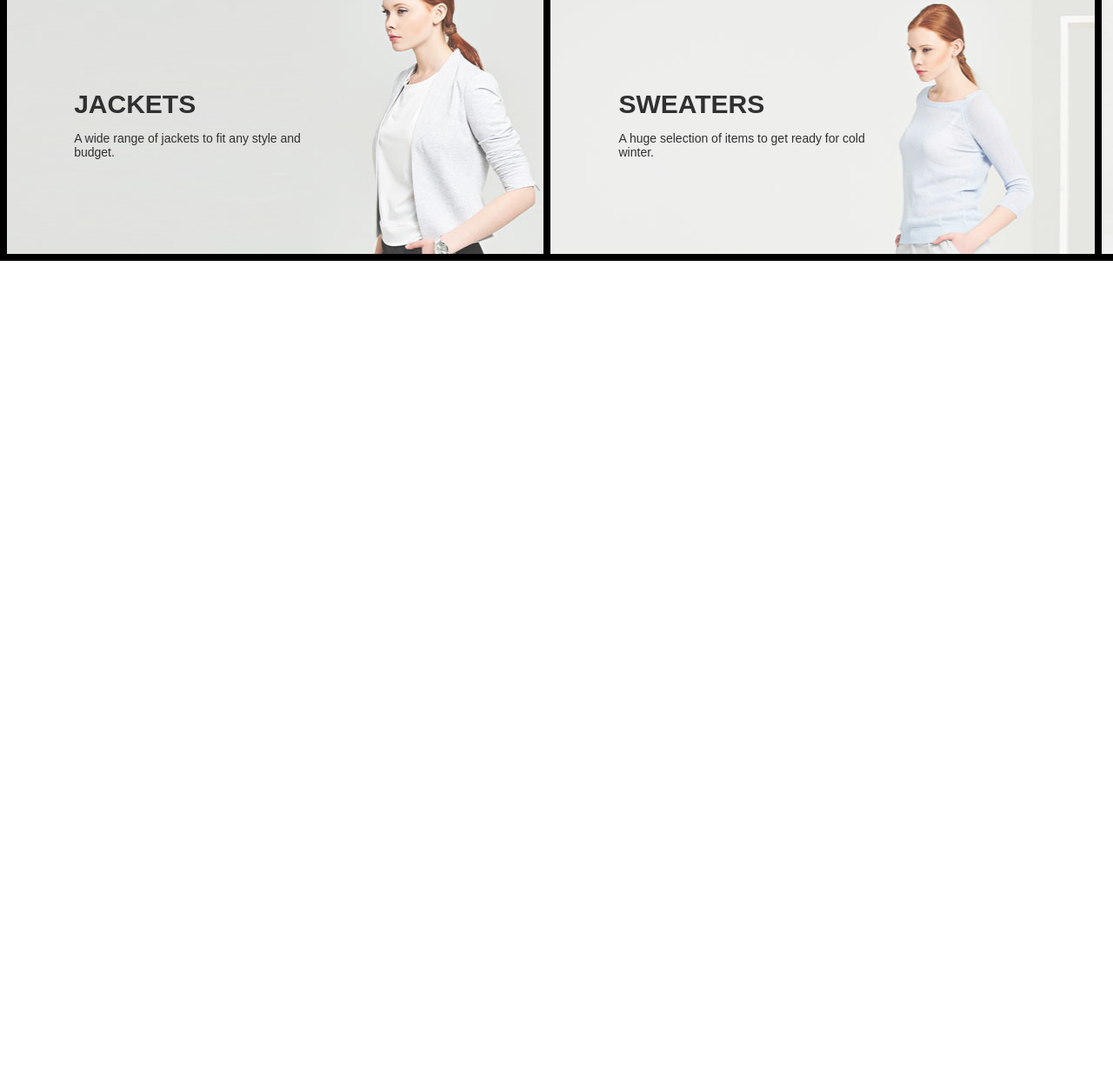
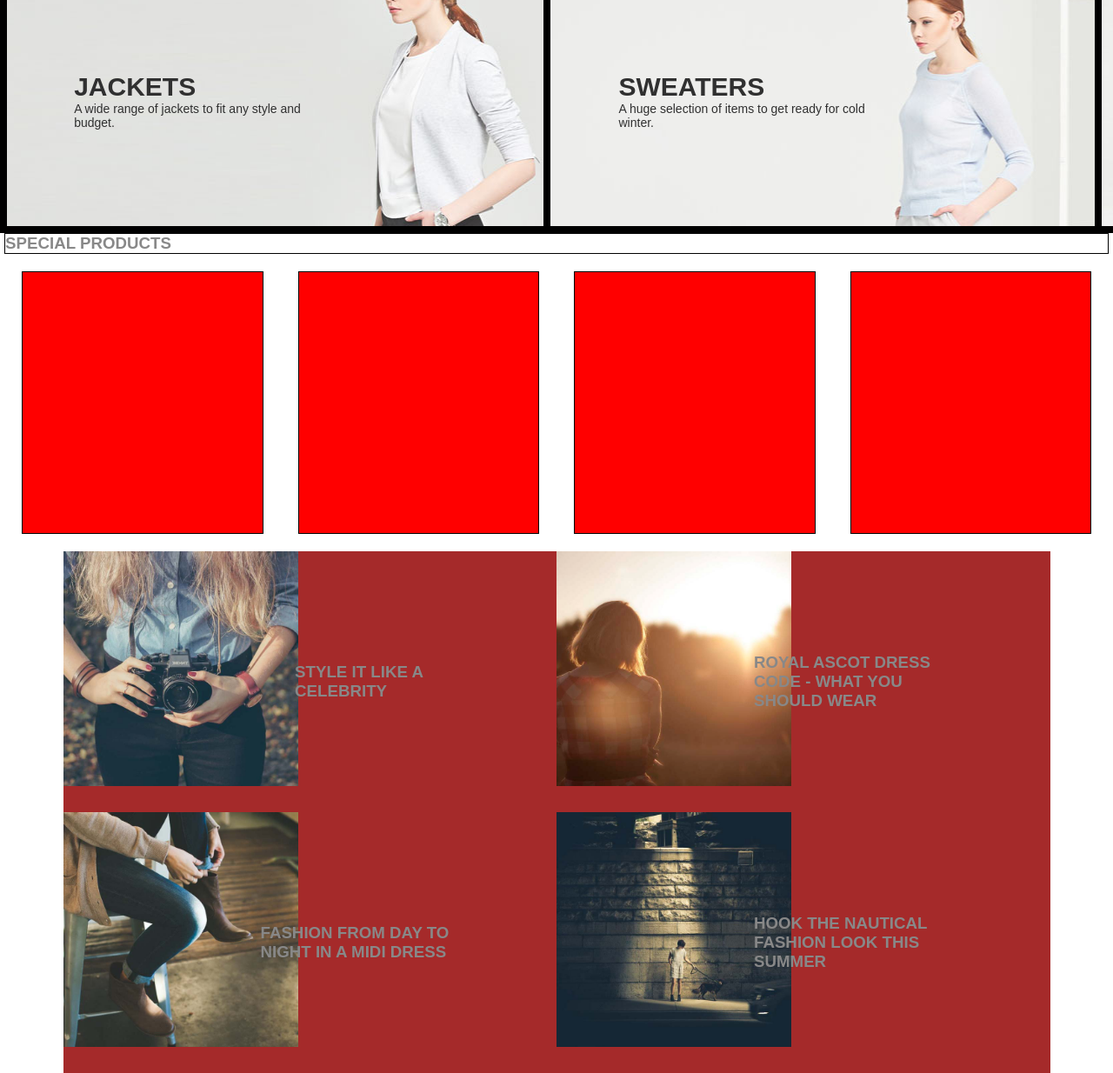
Before and after one commit to fidan-xanlarovaa/PragmatechFoundation42, a plain HTML site: page Layihə/html/index.html in a window 1280 px wide. Shown: the part 1197-2431 px from the top of the page at 87% size. Before the commit the page ends 1497 px from the top, so only its background shows below. Drawn offline with Linux system fonts and the light colour scheme.

Commit message:
Frog tapsiriqlarindan 14 yerine yetirdim,4 denesini html faylinda da yazdim

```diff
--- a/Layihə/css/index.css
+++ b/Layihə/css/index.css
@@ -1,6 +1,9 @@
-body{
+*{
     margin: 0px;
     padding: 0px;
+}
+body{
+
     color: #888;
     font-family: " Ubuntu",sans-serif;
 }
@@ -266,3 +269,25 @@ img{
 .overlay:hover{
     opacity: 1;
 }
+
+.prod{
+    margin: 20px;
+    height:300px;
+    border: 1px solid black;
+    background-color: red;
+}
+
+.items{background-color: brown;
+    display: flex;
+    position: relative;
+    justify-content: space-between;
+    height:  300px;
+
+
+}
+
+.imge{
+    padding: 0px;
+    height: 270px;
+    width: 270px;
+}
--- a/Layihə/css/skeleton.css
+++ b/Layihə/css/skeleton.css
@@ -1,3 +1,17 @@
+.con{
+    width:1270px;
+    margin: 0px auto;
+
+}
+
+.cont{width:1135px;
+    margin: 0px auto;
+}
+
+.contii{width:567px;
+    margin: 0px auto;
+}
+
 .container{
     width:1900px;
     margin: 0px auto;
@@ -19,6 +33,7 @@
 
 .col-3{
     width:calc(100%/12*3);
+
 }
 
 .col-4{
@@ -64,3 +79,13 @@
     left: 50%;
     transform: translateX(-50%) translateY(-50%);
 }
+
+.text-right{
+    text-align: left;
+    position: absolute;
+    top: 50%;
+
+    left: 60%;
+    transform: translateX(-50%) translateY(-50%);
+
+}
--- a/Layihə/html/index.html
+++ b/Layihə/html/index.html
@@ -134,9 +134,65 @@
 
     </section>
 
-    <!---->
+    <!--special products section-->
+
+  <section class="specialPr con">
+      <div class="row">
+          <div class="col-12 " style="border: 1px solid black;">
+            <h3>SPECIAL PRODUCTS</h3>
+         </div>
+      </div>
+
+      <div class="row">
+          <div class="col-3">
+              <div class="prod"></div>
+          </div>
+          <div class="col-3">
+              <div class="prod"></div>
+          </div>
+          <div class="col-3">
+              <div class="prod"></div>
+          </div>
+          <div class="col-3">
+              <div class="prod"></div>
+          </div>
+      </div>
+  </section>
+
+  <!--New section-->
 
 
+<section class="newsection">
+    <div class="cont">
+        <div class="row">
+            <div class="col-6">
+                <div class="items">
 
-</body>
-</html>
+                    <img src="../img/post01.jpg" alt="" class="imge">
+                    <h3 class="text-right ">STYLE IT LIKE A <br>CELEBRITY</h3>
+
+                </div>
+            </div>
+            <div class="col-6">
+                <div class="items">
+                    <img src="../img/post02.jpg" alt="" class="imge">
+                    <h3 class="text-right">ROYAL ASCOT DRESS CODE - WHAT YOU SHOULD WEAR</h3>
+                </div>
+            </div>
+        </div>
+        <div class="row">
+            <div class="col-6">
+                <div class="items">
+                    <img src="../img/post03.jpg" alt="" class="imge">
+                    <h3 class="text-right">FASHION FROM DAY TO NIGHT IN A MIDI DRESS</h3>
+                </div>
+            </div>
+            <div class="col-6">
+                <div class="items">
+                    <img src="../img/post04.jpg" alt="" class="imge">
+                    <h3 class="text-right">HOOK THE NAUTICAL FASHION LOOK THIS SUMMER</h3>
+                </div>
+            </div>
+        </div>
+    </div>
+</section>
```
Also changed, not shown: Tasks/Week4_Day1/frog10.html (added, +1 -0 lines), Tasks/Week4_Day1/frog11.html (added, +1 -0 lines), Tasks/Week4_Day1/frog12.html (added, +1 -0 lines), Tasks/Week4_Day1/frog13.html (added, +1 -0 lines), Tasks/Week4_Day1/frog14.html (added, +1 -0 lines), Tasks/Week4_Day1/frog15.html (added, +1 -0 lines), Tasks/Week4_Day1/frog6.html (added, +20 -0 lines), Tasks/Week4_Day1/frog7.html (added, +19 -0 lines), Tasks/Week4_Day1/frog8.html (added, +19 -0 lines), Tasks/Week4_Day1/frog9.html (added, +19 -0 lines), Tasks/Week4_Day1/frogs.css (added, +43 -0 lines).
